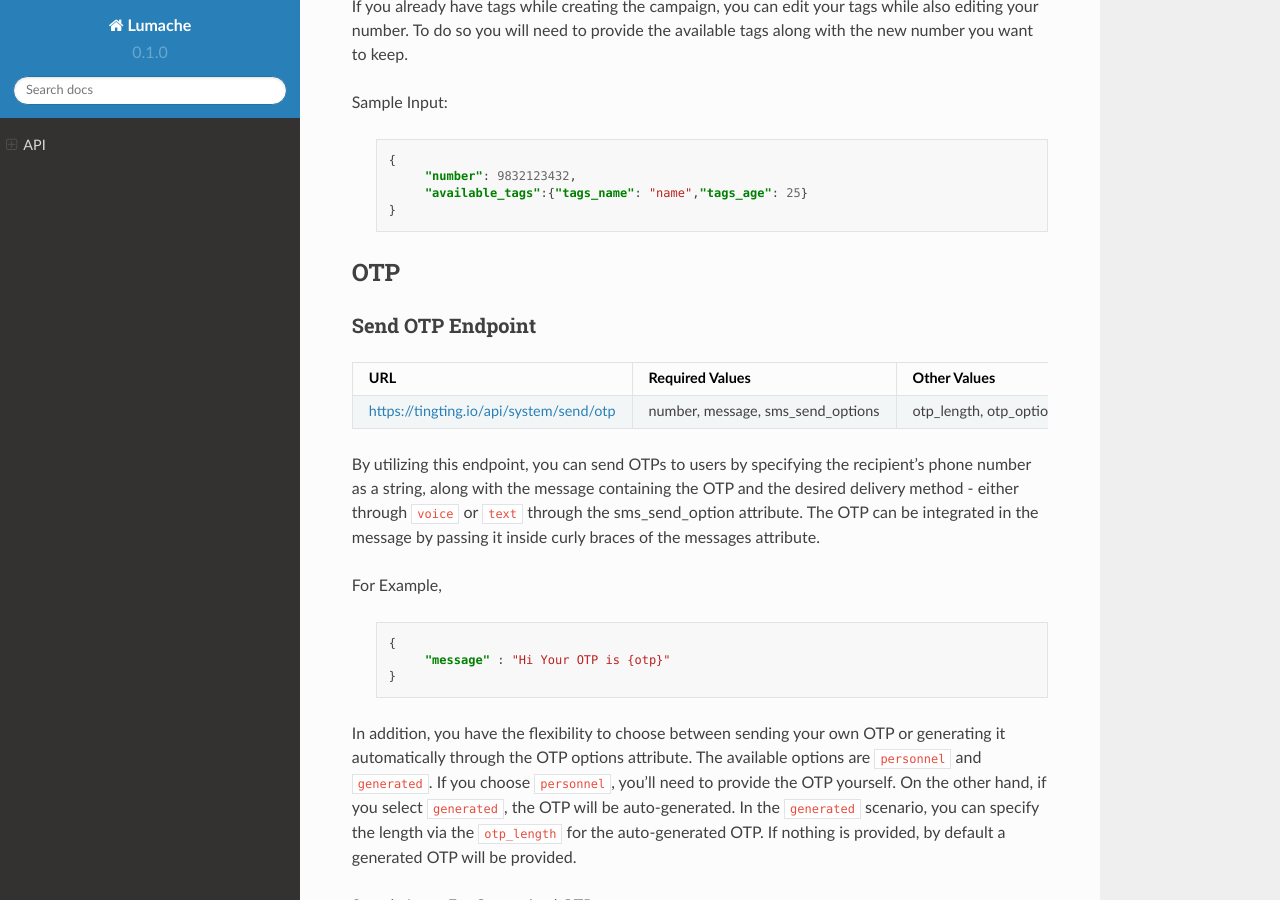
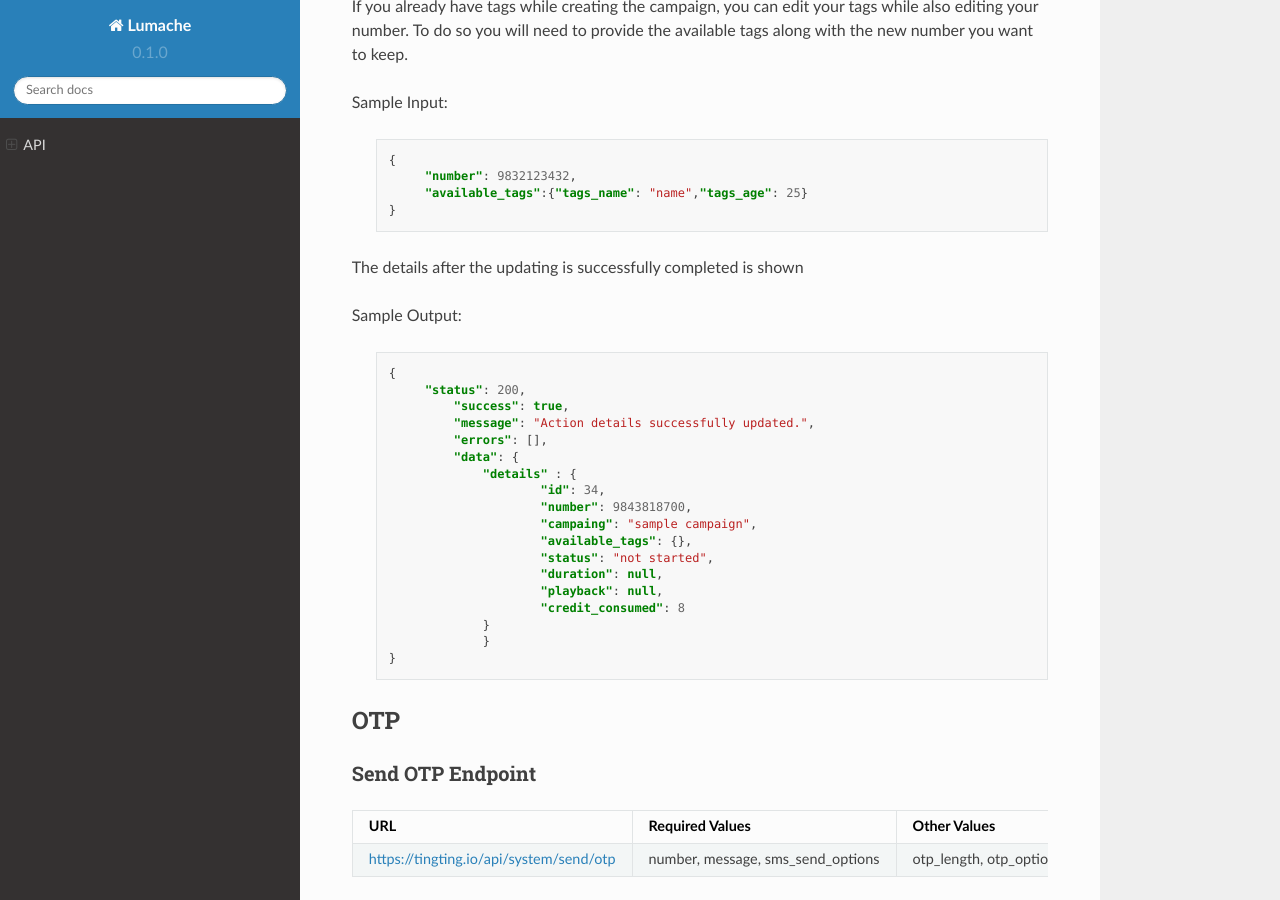
Before and after one commit to anjelikaprixa/TingTing, a Sphinx documentation site: the page built from docs/source/api.rst, in a window 1280 px wide and 900 px high, scrolled down 15867 px. Built offline with Sphinx 7.4.7 and the Read the Docs theme 2.0.0, drawn with Linux system fonts in a browser that asks for light colours; some of the changed text lies outside the part shown.

Commit message:
Update api.rst

```diff
--- a/docs/source/api.rst
+++ b/docs/source/api.rst
@@ -944,6 +944,30 @@
 	"available_tags":{"tags_name": "name","tags_age": 25}
    }
 
+The details after the updating is successfully completed is shown
+
+Sample Output:
+
+ .. code-block:: json
+
+   {
+	"status": 200,
+	    "success": true,
+	    "message": "Action details successfully updated.",
+	    "errors": [],
+	    "data": {
+		"details" : {
+			"id": 34,
+			"number": 9843818700,
+			"campaing": "sample campaign",
+		    	"available_tags": {},
+		    	"status": "not started",
+		    	"duration": null,
+		    	"playback": null,
+		    	"credit_consumed": 8
+		}
+    		}
+   }
 
 OTP
 ----
@@ -1000,3 +1024,26 @@
 	"otp_options": "generated",
 	"otp_length": "4"
    }
+
+
+The details of the sent OTP is shown
+
+Sample Output:
+
+ .. code-block:: json
+
+   {
+	"status": 200,
+	    "success": true,
+	    "message": "OTP Sent Successfully.",
+	    "errors": [],
+	    "data": {
+		"details" : {
+			"number": "9843818700",
+		    	"otp_options": "personnel",
+		    	"message": "Hi your OTP is 1 2 3 4 5",
+		    	"otp": "12345",
+		    	"sms_send_options": "text"
+		}
+    		}
+   }
```
